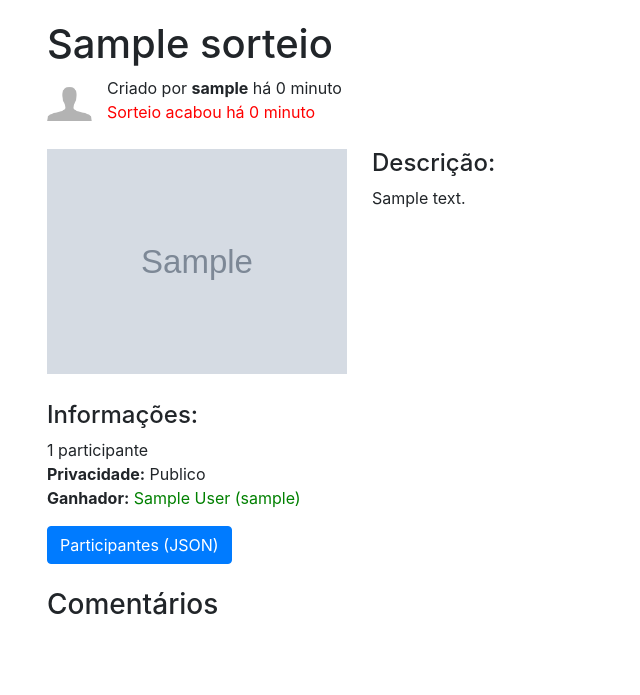
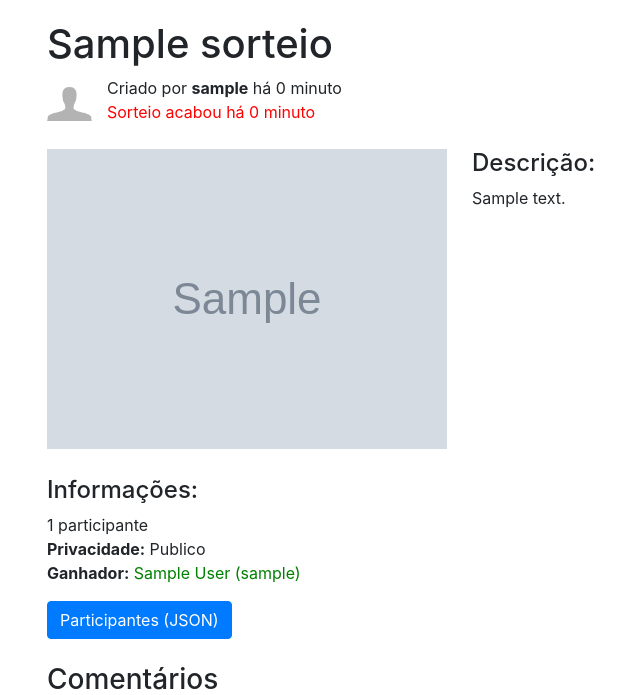
Before and after one commit to alepmaros/criptosorteio, a Django app: page /sorteios/1 in a window 1280 px wide. Shown: the part 56-751 px from the top of the page, without its empty margins (238-878 px from the left). Run offline with Django 3.2, Linux system fonts and the light colour scheme; a user stored in the database is signed in; tables that the repository leaves empty hold one stand-in row (values such as "Sample post"); grey boxes marked "Sample" are stand-in pictures; some libraries are stand-ins or nearby versions.

Commit message:
Fix image

```diff
--- a/criptosorteio/static/css/main.css
+++ b/criptosorteio/static/css/main.css
@@ -142,7 +142,7 @@
 }
 
 .sorteio-especifico-info img {
-  max-width: 300px;
+  max-width: 100%;
   max-height: 500px;
   margin-right: 25px;
   margin-bottom: 2px;
```
